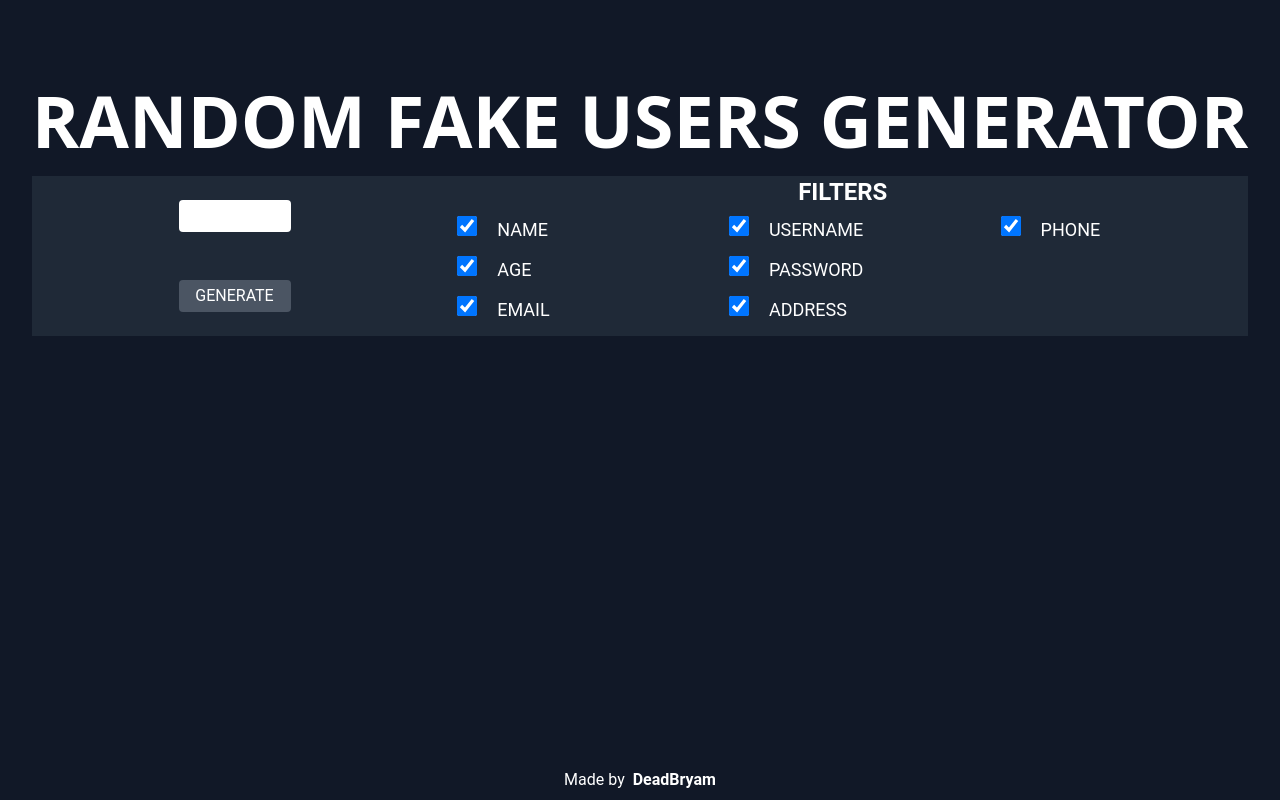
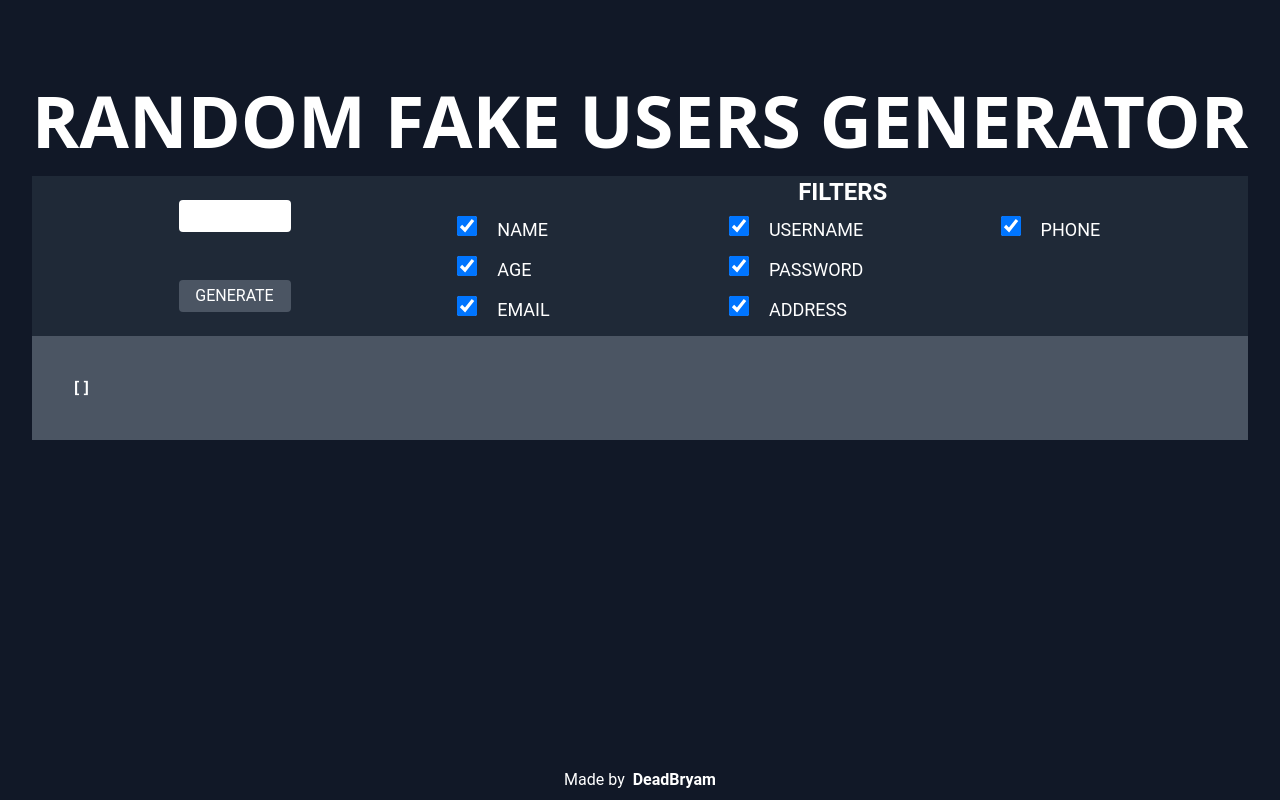
Before and after one commit to DeadBryam/ReactDeveloperTest, a Next.js app: page / in a window 1280 px wide. Built offline with nearby package versions, Linux system fonts and the light colour scheme.

Commit message:
feat: added Json Viewer component

```diff
--- /dev/null
+++ b/components/RandomUsers/JsonViewer.js
@@ -0,0 +1,22 @@
+import { useEffect, useState } from "react";
+
+export default function JsonViewer({ data, filter }) {
+  const [fields, setFields] = useState([]);
+
+  useEffect(() => {
+    let temp;
+    temp = filter
+      ?.filter((filterItem) => filterItem.isChecked)
+      ?.map((item) => item.name.toLowerCase());
+
+    setFields(temp);
+  }, [filter]);
+
+  return (
+    <div className="w-full bg-gray-600 text-white font-bold">
+      <pre className="p-10">
+        <code>{JSON.stringify(data, fields, 3)}</code>
+      </pre>
+    </div>
+  );
+}
--- a/pages/index.js
+++ b/pages/index.js
@@ -3,6 +3,7 @@ import { useState } from "react";
 import CheckboxFilter from "../components/RandomUsers/CheckboxFilter";
 import DataTable from "../components/RandomUsers/DataTable";
 import GenerateListButton from "../components/RandomUsers/GenerateListButton";
+import JsonViewer from "../components/RandomUsers/JsonViewer";
 
 import getRandomUsers from "../utils/fakeGenerator";
 
@@ -81,6 +82,8 @@ export default function Home() {
           <DataTable data={randomList} filter={checkboxList} />
         )}
 
+        <JsonViewer data={randomList} filter={checkboxList}/>
+
       </main>
 
       <footer className="text-white h-10 w-screen grid place-items-center fixed bottom-0 bg-gray-900">
```
